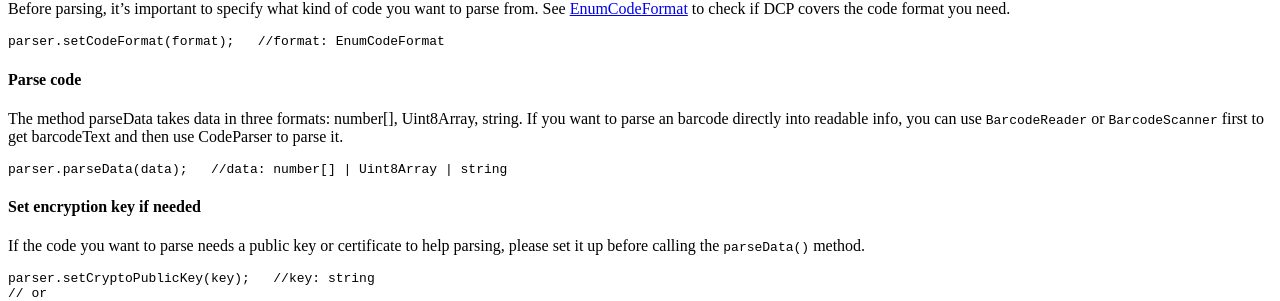
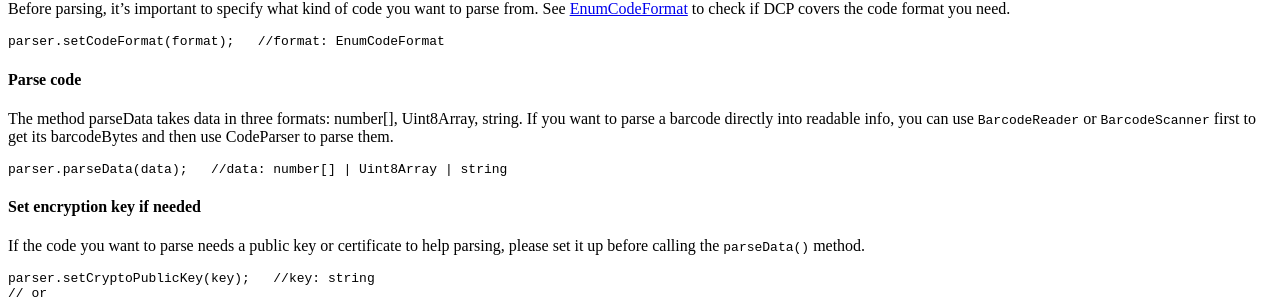
Before and after one commit to dynamsoft-docs/code-parser-docs, a Jekyll site: the page built from programming/javascript/user-guide.md, in a window 1280 px wide and 900 px high, scrolled down 3684 px. Shown: the part 150-451 px from the top of the window. Built offline with Jekyll 4.4.1, drawn with Linux system fonts in a browser that asks for light colours.

Commit message:
revise user-guide

````diff
--- a/programming/javascript/user-guide.md
+++ b/programming/javascript/user-guide.md
@@ -227,7 +227,7 @@ parser.setCodeFormat(format);   //format: EnumCodeFormat
 
 #### Parse code
 
-The method parseData takes data in three formats: number[], Uint8Array, string. If you want to parse an barcode directly into readable info, you can use `BarcodeReader` or `BarcodeScanner` first to get barcodeText and then use CodeParser to parse it.
+The method parseData takes data in three formats: number[], Uint8Array, string. If you want to parse a barcode directly into readable info, you can use `BarcodeReader` or `BarcodeScanner` first to get its barcodeBytes and then use CodeParser to parse them.
 
 ```javascript
 parser.parseData(data);   //data: number[] | Uint8Array | string
````
